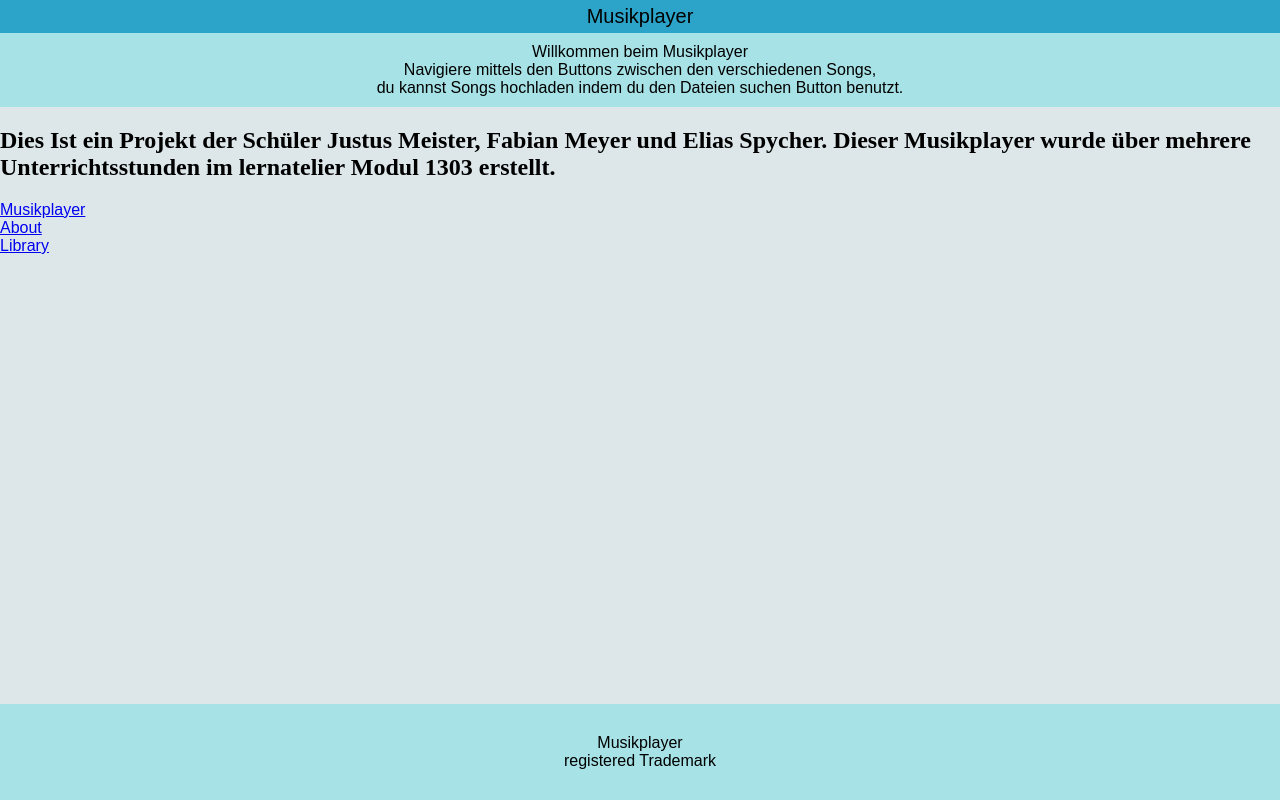
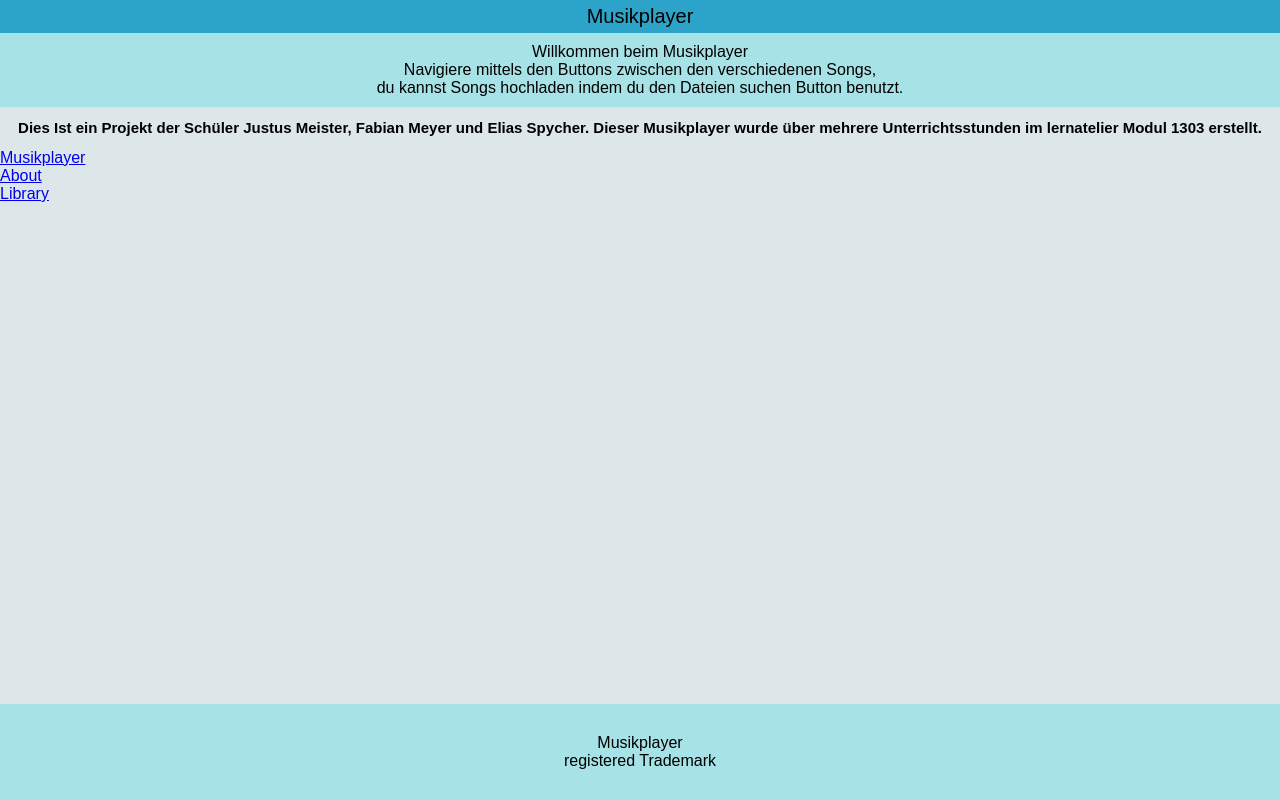
Before and after one commit to Raisybear/LA1303, a website: page public/about.html in a window 1280 px wide. Drawn offline with Linux system fonts and the light colour scheme.

```diff
--- a/public/styles.css
+++ b/public/styles.css
@@ -96,3 +96,10 @@
   padding: 10px;
   font-family: arial, "lucida console", sans-serif;
 }
+
+#aboutText {
+  position: relative;
+  text-align: center;
+  font-family: arial, "lucida console", sans-serif;
+  font-size: 15px;
+}
```
Also changed, not shown: public/index.html (+1 -1 lines).
